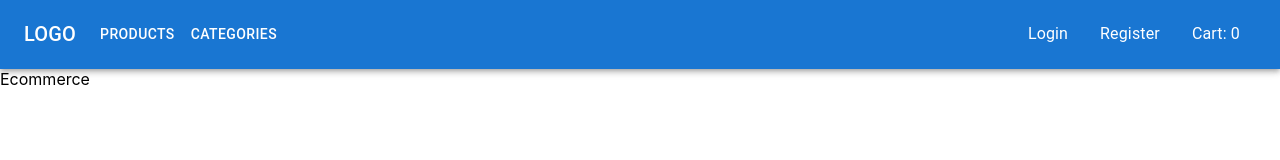
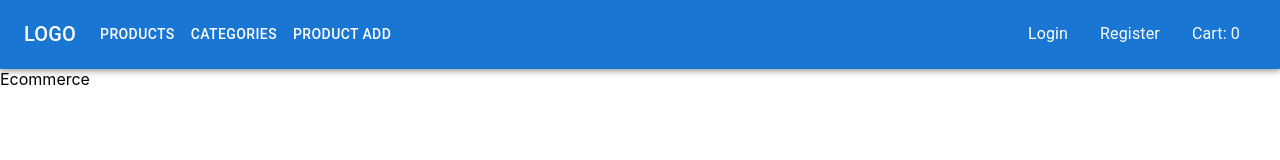
Before and after one commit to chineseouchie/fontys-s6-ec-fr-customer, a React (Create React App) app: page / in a window 1280 px wide. Shown: the top 160 px of the page. Built offline with nearby package versions, Linux system fonts and the light colour scheme.

Commit message:
nginx config

```diff
--- a/src/components/Nav.js
+++ b/src/components/Nav.js
@@ -15,7 +15,7 @@ import AccountNav from "./AccountNav"
 import { Link } from "react-router-dom"
 import CartMenu from "./CartMenu"
 
-const pages = [{title:"Products", link:"products"}, {title:"Categories", link:"categories"}]
+const pages = [{title:"Products", link:"products"}, {title:"Categories", link:"categories"}, {title:"Product add", link:"products/add"}]
 
 export default function Nav() {
 
```
Also changed, not shown: 1 other file (tests, documents, lock files or other folders).
